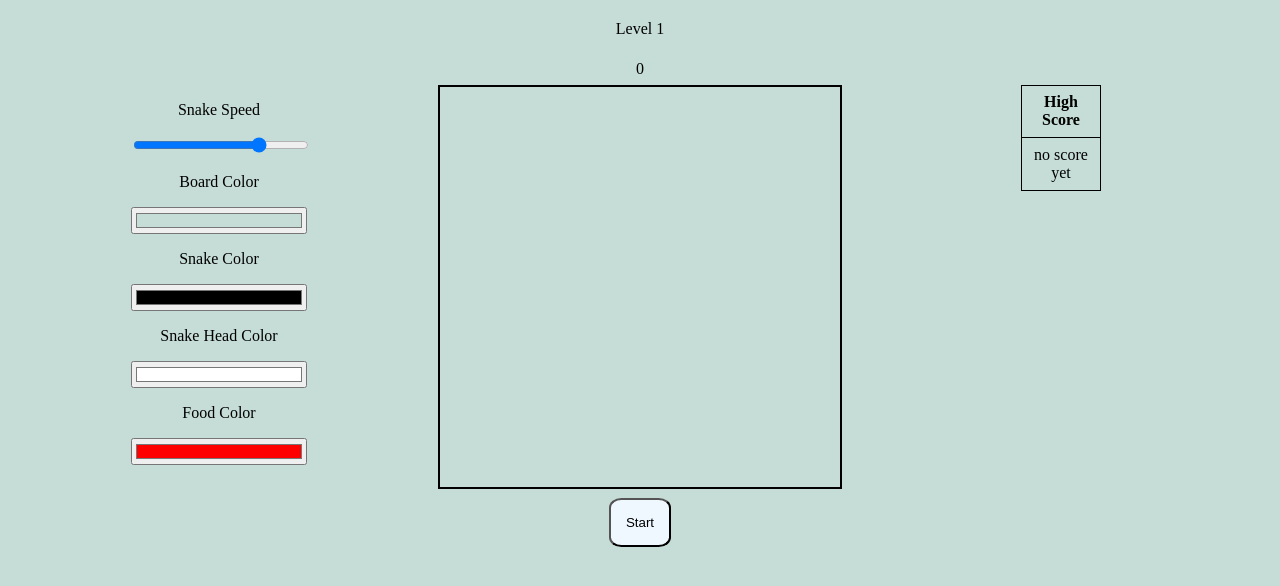
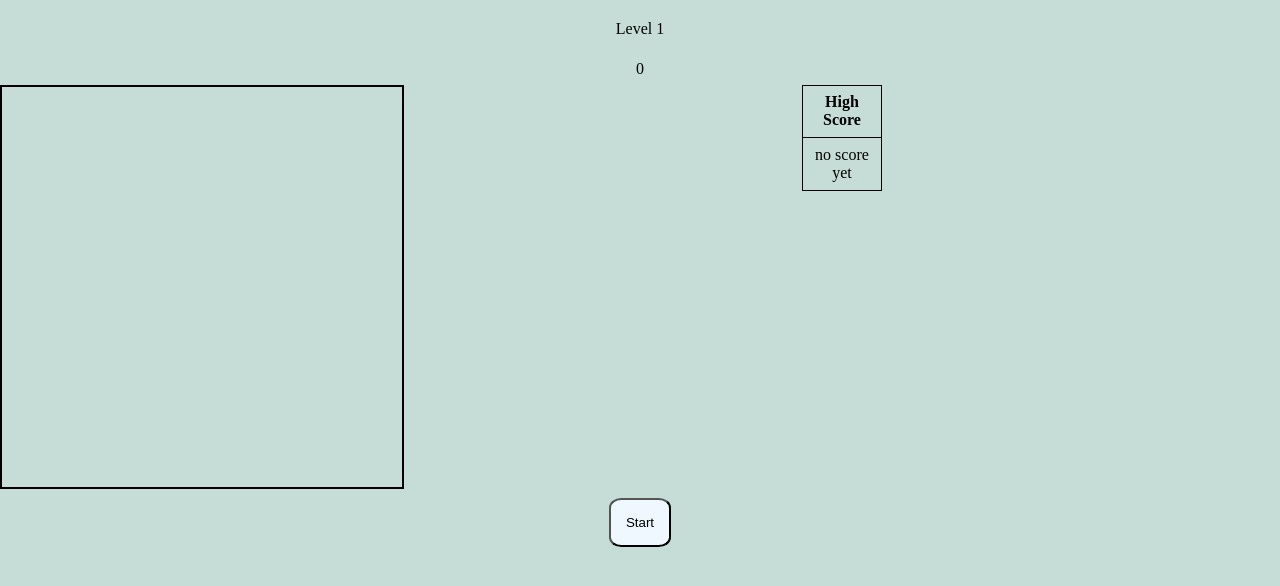
Before and after one commit to bonzol/Snake_Game, a plain HTML site: page index.html in a window 1280 px wide. Shown: the part 36-622 px from the top of the page. Drawn offline with Linux system fonts and the light colour scheme.

Commit message:
delete all adjustments

```diff
--- a/app.js
+++ b/app.js
@@ -8,7 +8,6 @@ var SNAKE_SPEED = 160;
 var BOARD_COLOR = "#C5DDD6";
 var SNAKE_COLOR = "#000000";
 var SNAKE_HEAD_COLOR = "#FFFFFF";
-var FOOD_COLOR = "#FF0000";
 var scores = [];
 
 class SnakeModel {
@@ -129,12 +128,6 @@ function is_touch_enabled() {
     var startFirst = false;
 
 function init() {
-    document.getElementById("snakeboard").style.backgroundColor = BOARD_COLOR;
-    document.getElementById("boardColor").value = BOARD_COLOR;
-    document.getElementById("SnakeColor").value = SNAKE_COLOR;
-    document.getElementById("SnakeHeadColor").value = SNAKE_HEAD_COLOR;
-    document.getElementById("FoodColor").value = FOOD_COLOR;
-    document.getElementById("speed").value = 370;
     board.style.width = BOARD_WIDTH + "px";
     board.style.height = BOARD_HEIGHT + "px";
     board.style.border = "2px solid black";
@@ -158,19 +151,10 @@ function buildScores() {
 }
 
 function start() {
-    BOARD_COLOR = document.getElementById("boardColor").value;
-    document.body.style.backgroundColor = BOARD_COLOR;
     if(startFirst) {
         startAgain();
     }
     startFirst = true;
-    document.getElementById("snakeboard").style.backgroundColor = BOARD_COLOR;
-    document.getElementById("score").innerHTML = snake.points;
-    document.getElementById("level").innerHTML = "Level " + snake.level;
-    SNAKE_SPEED = 500 - document.getElementById("speed").value;
-    SNAKE_COLOR = document.getElementById("SnakeColor").value;
-    SNAKE_HEAD_COLOR = document.getElementById("SnakeHeadColor").value;
-    FOOD_COLOR = document.getElementById("FoodColor").value;
     if( is_touch_enabled() ) {
         board.addEventListener('touchstart', logKeyMove);
         board.addEventListener('touchmove', logKeyMove);
--- a/index.html
+++ b/index.html
@@ -3,7 +3,7 @@
 <head>
     <meta charset="UTF-8">
     <meta http-equiv="X-UA-Compatible" content="IE=edge">
-    <meta name="viewport" content="width=500, initial-scale=1">
+    <meta name="viewport" content="width=450, initial-scale=1">
     <title>Snake</title>
     <link rel="icon" type="image/x-icon" href="img/food4.png">
     <link rel="stylesheet" href="style.css">
@@ -15,20 +15,6 @@
         <p id="score">0</p>
     </div>
         <div class="containerRow">
-            <div class="containerInput">
-                <div class="inputs">
-                    <p>Snake Speed</p>
-                    <input id="speed" type="range" placeholder="130" min="0" max="500">
-                    <p>Board Color</p>
-                    <input id="boardColor" type="color">
-                    <p>Snake Color</p>
-                    <input id="SnakeColor" type="color">
-                    <p>Snake Head Color</p>
-                    <input id="SnakeHeadColor" type="color">
-                    <p>Food Color</p>
-                    <input id="FoodColor" type="color">
-                </div>
-            </div>
             <div>
                 <canvas id="snakeboard" width="400" height="400"></canvas>
             </div>
```
